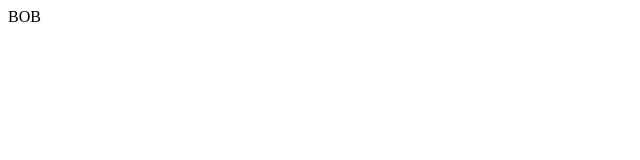
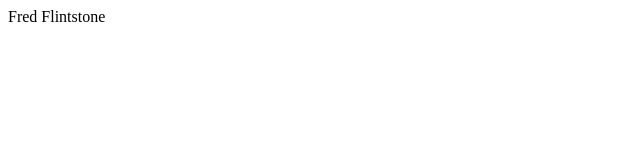
Before and after one commit to themikeshaffer/coursera, a plain HTML site: page index.html in a window 1280 px wide. Shown: the full height of the page, 0-640 px from the left. Drawn offline with Linux system fonts and the light colour scheme.

Commit message:
change bob to fred

```diff
--- a/index.html
+++ b/index.html
@@ -6,7 +6,7 @@
     <meta name="viewport" content="width=device-width, initial-scale=1">
   </head>
   <body>
-    BOB
+    Fred Flintstone
 
 
   </body>
```
